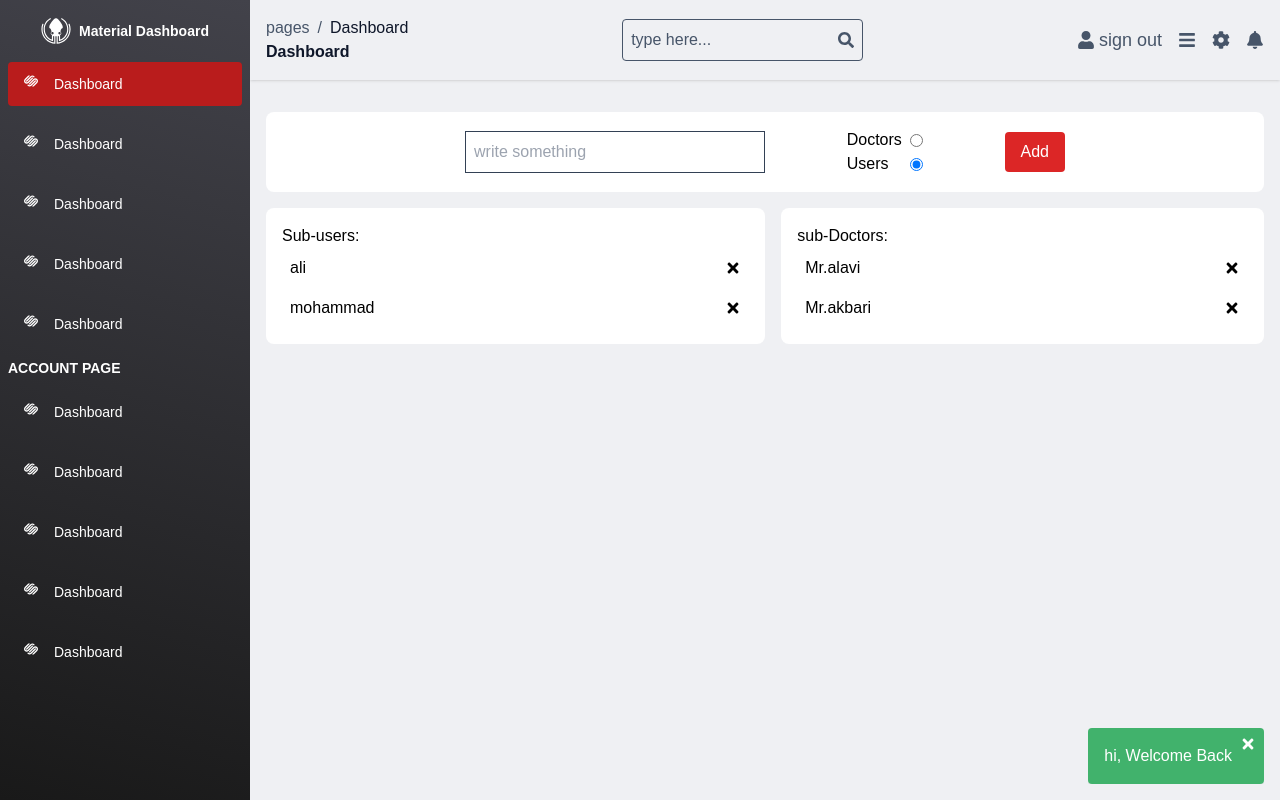
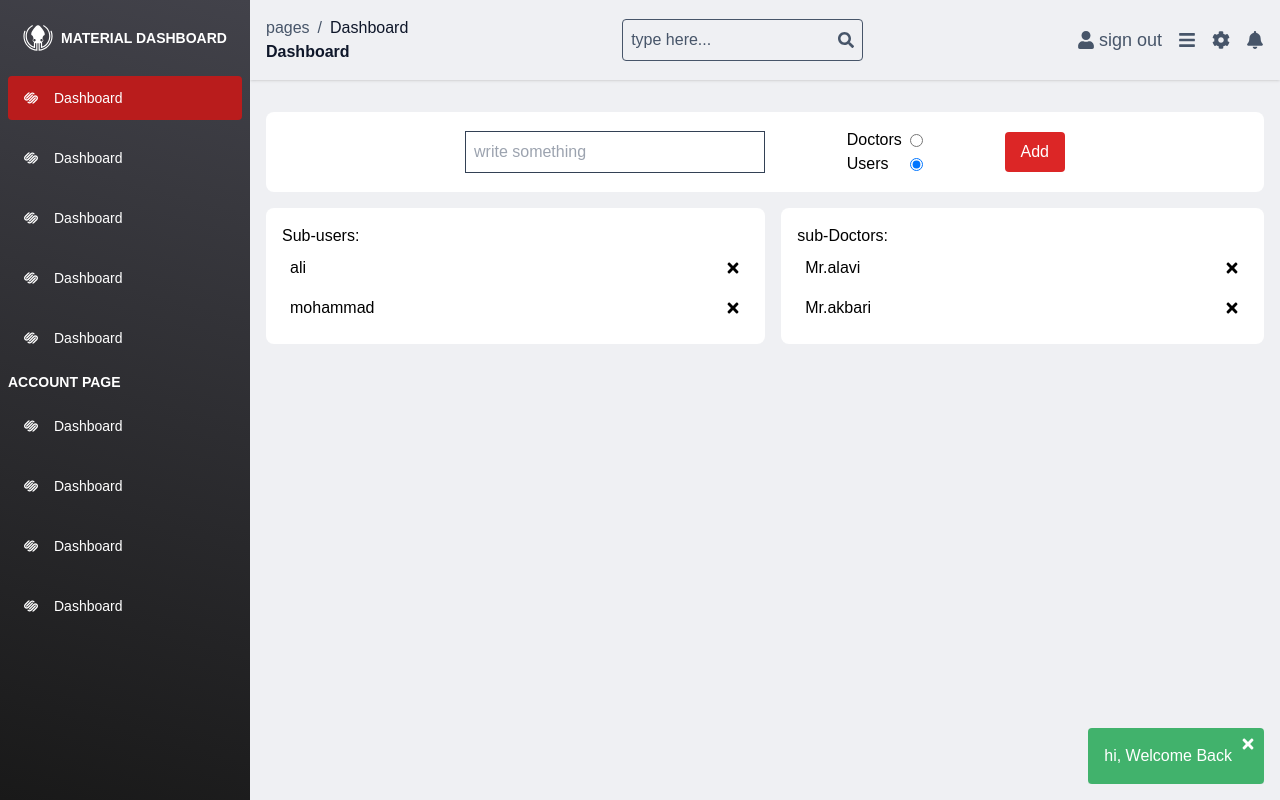
Before and after one commit to davidsh00/Dashboard, a React (Create React App) app: page /login in a window 1280 px wide. Both pictures are taken after typing "name@example.com", "Sample123" into the empty fields and a click on the button "login". Built offline with nearby package versions, Linux system fonts and the light colour scheme.

Commit message:
sidebar toggle add

```diff
--- a/src/components/layout/Alert.jsx
+++ b/src/components/layout/Alert.jsx
@@ -16,7 +16,7 @@ function Alert() {
         {msgs.map((msg, i) => {
           return (
             <div
-              className={`alert-box ${msg.type ? msg.type : "info"} `}
+              className={`alert-box ${msg.type ? msg.type : "info"}  `}
               key={i}
             >
               <p className="alert-msg">{msg.text}</p>
--- a/src/components/layout/Header.jsx
+++ b/src/components/layout/Header.jsx
@@ -7,7 +7,7 @@ import usercontext from "./../../context/user/UserContext";
 import { logoutAction } from "../../context/user/action/actionCreator";
 import alertContext from "../../context/alert/AlertContext";
 import AlertCode from "../../context/alert/action/alertCode";
-import { setAlertAction } from "./../../context/alert/action/alertActionCreator";
+import { setAlertAction, toggleSidebarAction } from "./../../context/alert/action/alertActionCreator";
 
 function Header() {
   const { isLogin, dispatch } = useContext(usercontext);
@@ -21,6 +21,9 @@ function Header() {
   );
 
   function HeaderPanel() {
+    const handleToggleSidebar=()=>{
+      alertDispatch(toggleSidebarAction())
+    }
     return (
       <div className="header-right">
         <div className="pannel-item">
@@ -33,8 +36,8 @@ function Header() {
             <FaCog />
           </Link>
         </div>
-        <div className="pannel-item">
-          <Link to="#">
+        <div className="pannel-item" onClick={handleToggleSidebar}>
+          <Link to="">
             <FaBars />
           </Link>
         </div>
--- a/src/components/layout/SideBar.jsx
+++ b/src/components/layout/SideBar.jsx
@@ -1,77 +1,76 @@
 import "./../../styles/sidebar.css";
 import { FaGitkraken, FaSquarespace } from "react-icons/fa";
 import { Link } from "react-router-dom";
+import {useContext}from 'react'
+import alertContext from'./../../context/alert/AlertContext'
 
 function SideBar() {
+  const {sidebarShow}=useContext(alertContext)
   return (
-    <section className="sidebar ">
+    <section className={`sidebar ${sidebarShow?'':'sidebar-small'}`}>
       <div className="sidebar-brand flex items-center justify-center font-bold gap-2  ">
         <FaGitkraken size={30} />
-        Material Dashboard
+        <span className="sidebar-title"><span className="sidebar_item-title">Material Dashboard</span></span>
+
       </div>
       <div className="sidebar-list ">
         <ul className="sidebar-links">
           <li className="sidebar-item active">
             <Link to="#">
               <FaSquarespace />
-              Dashboard
+              <span className="sidebar_item-title">Dashboard</span>
             </Link>
           </li>
           <li className="sidebar-item ">
             <Link to="#">
               <FaSquarespace />
-              Dashboard
+              <span className="sidebar_item-title">Dashboard</span>
             </Link>
           </li>
           <li className="sidebar-item ">
             <Link to="#">
               <FaSquarespace />
-              Dashboard
+              <span className="sidebar_item-title">Dashboard</span>
             </Link>
           </li>
           <li className="sidebar-item ">
             <Link to="#">
               <FaSquarespace />
-              Dashboard
+              <span className="sidebar_item-title">Dashboard</span>
             </Link>
           </li>
           <li className="sidebar-item ">
             <Link to="#">
               <FaSquarespace />
-              Dashboard
+              <span className="sidebar_item-title">Dashboard</span>
             </Link>
           </li>
+
         </ul>
-        <div className="sidebar-title">account page</div>
+        <div className="sidebar-title"><div className="sidebar_item-title">account page</div></div>
         <ul className="sidebar-links">
-          <li className="sidebar-item">
+        <li className="sidebar-item ">
             <Link to="#">
               <FaSquarespace />
-              Dashboard
+              <span className="sidebar_item-title">Dashboard</span>
             </Link>
           </li>
           <li className="sidebar-item ">
             <Link to="#">
               <FaSquarespace />
-              Dashboard
+              <span className="sidebar_item-title">Dashboard</span>
             </Link>
           </li>
           <li className="sidebar-item ">
             <Link to="#">
               <FaSquarespace />
-              Dashboard
+              <span className="sidebar_item-title">Dashboard</span>
             </Link>
           </li>
           <li className="sidebar-item ">
             <Link to="#">
               <FaSquarespace />
-              Dashboard
-            </Link>
-          </li>
-          <li className="sidebar-item ">
-            <Link to="#">
-              <FaSquarespace />
-              Dashboard
+              <span className="sidebar_item-title">Dashboard</span>
             </Link>
           </li>
         </ul>
--- a/src/context/alert/AlertContext.jsx
+++ b/src/context/alert/AlertContext.jsx
@@ -5,6 +5,7 @@ const alertContext = createContext();
 export const AlertProvider = ({ children }) => {
   const initialState = {
     msgs: [],
+    sidebarShow:true,
   };
   const [state, dispatch] = useReducer(alertReducer, initialState);
   useEffect(() => {
--- a/src/context/alert/action/alertActionCreator.js
+++ b/src/context/alert/action/alertActionCreator.js
@@ -11,3 +11,8 @@ export const clearAlertAction = (id) => {
     payload: id,
   };
 };
+export const toggleSidebarAction=()=>{
+  return{
+    type:"TOGGLE_SIDEBAR"
+  }
+}
--- a/src/context/alert/reducer/alertReducer.jsx
+++ b/src/context/alert/reducer/alertReducer.jsx
@@ -10,6 +10,11 @@ const alertReducer = (state, action) => {
         ...state,
         msgs: [...state.msgs, action.payload],
       };
+    case "TOGGLE_SIDEBAR":
+      return {
+        ...state,
+        sidebarShow:!state.sidebarShow
+      };
     default:
       return state;
   }
--- a/src/pages/Dashboard.jsx
+++ b/src/pages/Dashboard.jsx
@@ -9,11 +9,11 @@ import alertContext from "../context/alert/AlertContext";
 import AlertCode from "../context/alert/action/alertCode";
 import { setAlertAction } from "../context/alert/action/alertActionCreator";
 
+
 function Dashboard() {
   const { isLogin } = useContext(usercontext);
-  const { dispatch } = useContext(alertContext);
+  const { dispatch,sidebarShow } = useContext(alertContext);
   let navigate = useNavigate();
-
   useEffect(() => {
     if (!isLogin) {
       return navigate("/login");
@@ -24,7 +24,7 @@ function Dashboard() {
   return (
     <>
       <SideBar />
-      <div className="dashboard-content">
+      <div className={`dashboard-content ${sidebarShow?'md:pl-[250px]': 'md:pl-[50px]'} `}>
         <Header />
         <UserSection />
       </div>
--- a/src/styles/alert.css
+++ b/src/styles/alert.css
@@ -11,7 +11,7 @@
 
 }
 .alert-box{
-    @apply  rounded shadow text-white p-4 flex items-center relative
+    @apply  rounded shadow text-white p-4 flex items-center relative transition-all
 }
 .alert-box.info{
     @apply bg-sky-600 bg-opacity-80
--- a/src/styles/dashboard.css
+++ b/src/styles/dashboard.css
@@ -1,3 +1,3 @@
 .dashboard-content{
-    @apply w-full  transition-all md:pl-[250px] flex flex-col gap-4
+    @apply w-full  transition-all flex flex-col gap-4
 }
--- a/src/styles/sidebar.css
+++ b/src/styles/sidebar.css
@@ -16,7 +16,7 @@
 }
 .sidebar-item >*{
 
-    @apply flex gap-4 p-3 px-4
+    @apply flex gap-4 p-3 px-4  items-center
 }
 .sidebar-item.active{
     @apply bg-red-700
@@ -27,3 +27,18 @@
 .sidebar-title{
     @apply uppercase my-3 font-bold
 }
+.sidebar-small{
+@apply w-[50px]
+}
+.sidebar-small .sidebar-brand{
+    @apply gap-0
+}
+.sidebar-small .sidebar_item-title {
+display: none;
+}
+.sidebar-small .sidebar-item>*{
+    @apply p-0 justify-center h-8
+}
+.sidebar-small .sidebar-title{
+    @apply mb-10
+}
```
